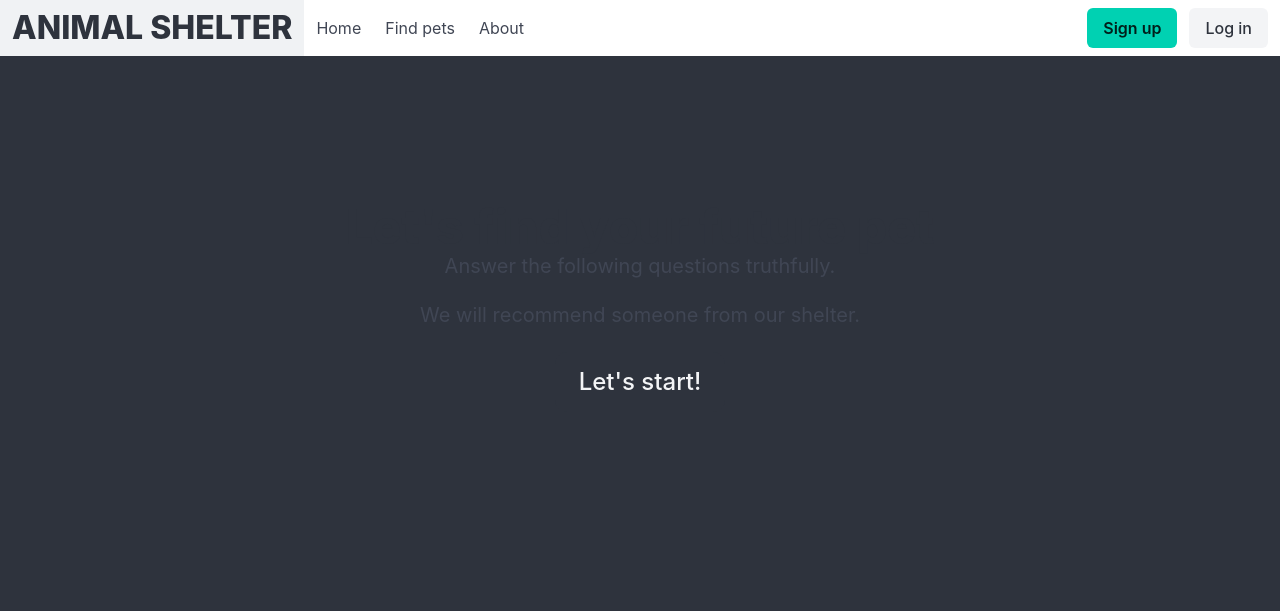
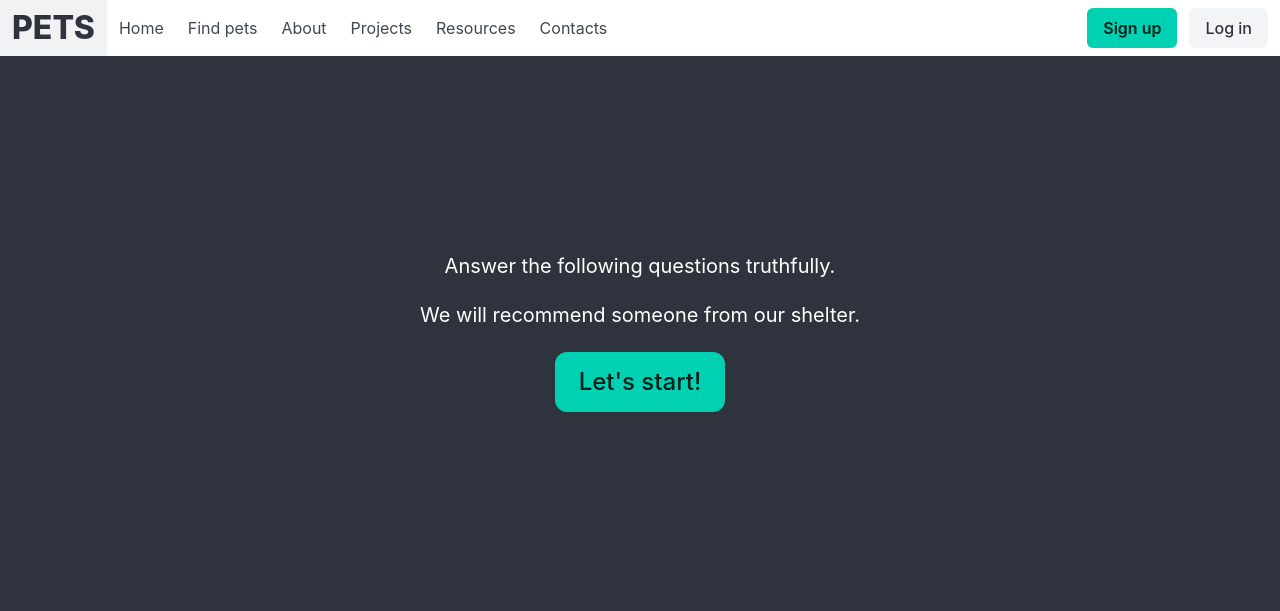
Before and after one commit to jmarkst/pet-shelter, a Flask app: page /search in a window 1280 px wide. Shown: the top 611 px of the page. Run offline with Flask 3, Linux system fonts and the light colour scheme; parts of the project's set-up code (start-up, migrations or seed data) failed here and were passed over.

Commit message:
ui changes

```diff
--- a/static/search.js
+++ b/static/search.js
@@ -124,7 +124,7 @@ function submitAnswers() {
               let keys = ["pet", "age", "sex", "size", "color"]
               for (let i = 0; i < Object.keys(data.selected_indices).length; i++) {
                 const levelDiv = document.createElement('div');
-                levelDiv.className = 'card has-background-dark';
+                levelDiv.className = 'card has-background-white';
                 console.log(indices[i])
                 console.log(db[indices[i]])
                 let pet = db[indices[i]]
--- a/templates/header.html
+++ b/templates/header.html
@@ -1,10 +1,8 @@
-<section class="section">
-    <div class="container">
-      <div class="columns is-centered">
-        <div class="column is-half">
+<nav class="navbar" role="navigation" aria-label="main navigation">
   <div class="navbar-brand">
     <a class="navbar-item" href="/">
-                  <h1 class="title">ANIMAL SHELTER</h1>
+      <h1 class="title">PETS
+      </h1>
     </a>
 
     <a role="button" class="navbar-burger" aria-label="menu" aria-expanded="false" data-target="navbarBasicExample">
@@ -14,24 +12,34 @@
       <span aria-hidden="true"></span>
     </a>
   </div>
-        </div>
-      </div>
-    </div>
-  </section>
 
-  <nav class="navbar" role="navigation" aria-label="main navigation">
   <div id="navbarBasicExample" class="navbar-menu">
     <div class="navbar-start">
       <a class="navbar-item">
         Home
       </a>
+
       <a class="navbar-item">
         Find pets
       </a>
+
       <a class="navbar-item">
         About
         </a>
+
+      <a class="navbar-item">
+        Projects
+      </a>
+
+      <a class="navbar-item">
+        Resources
+      </a>
+
+      <a class="navbar-item">
+        Contacts
+      </a>
     </div>
+
     <div class="navbar-end">
       <div class="navbar-item">
         <div class="buttons">
--- a/templates/main.html
+++ b/templates/main.html
@@ -14,7 +14,8 @@
         <nav class="navbar" role="navigation" aria-label="main navigation">
             <div class="navbar-brand">
               <a class="navbar-item" href="/">
-                <h1 class="title">QCAC</h1>
+                <h1 class="title">PETS
+                </h1>
               </a>
 
               <a role="button" class="navbar-burger" aria-label="menu" aria-expanded="false" data-target="navbarBasicExample">
@@ -69,7 +70,7 @@
           <section class="hero is-large is-dark is-fluid">
             <div class="hero-body">
               <p class="title is-1">Adopt a Pet Today.</p>
-              <p class="subtitle is-4">Find your new best friend.c</p>
+              <p class="subtitle is-4">Find your new best friend.</p>
               <div class="buttons">
                 <a class="button is-primary is-large" href="/eligibility">Take a test</a>
                 <a class="button is-dark">Browse for pets</a>
--- a/templates/takefilters.html
+++ b/templates/takefilters.html
@@ -11,57 +11,14 @@
 
     </head>
     <body class="has-background-dark has-text-white">
-        <nav class="navbar" role="navigation" aria-label="main navigation">
-            <div class="navbar-brand">
-              <a class="navbar-item" href="/">
-                <h1 class="title">ANIMAL SHELTER</h1>
-              </a>
-
-              <a role="button" class="navbar-burger" aria-label="menu" aria-expanded="false" data-target="navbarBasicExample">
-                <span aria-hidden="true"></span>
-                <span aria-hidden="true"></span>
-                <span aria-hidden="true"></span>
-                <span aria-hidden="true"></span>
-              </a>
-            </div>
-
-            <div id="navbarBasicExample" class="navbar-menu">
-              <div class="navbar-start">
-                <a class="navbar-item">
-                  Home
-                </a>
-
-                <a class="navbar-item">
-                  Find pets
-                </a>
-
-                <a class="navbar-item">
-                    About
-                  </a>
-
-              </div>
-
-              <div class="navbar-end">
-                <div class="navbar-item">
-                  <div class="buttons">
-                    <a class="button is-primary">
-                      <strong>Sign up</strong>
-                    </a>
-                    <a class="button is-light">
-                      Log in
-                    </a>
-                  </div>
-                </div>
-              </div>
-            </div>
-          </nav>
+      {% include 'header.html' %}
           <section class="hero is-medium">
             <div class="hero-body">
               <div class="block" id="card">
                 <div class="card-content container-fluid">
                   <div class="content is-hidden" id="quiz">
                     <p class="title" id="question-cat">Category</p>
-                    <p class="subtitle" id="question-text">Take this test to see if you are an eligible owner.</p>
+                    <p class="subtitle has-text-white" id="question-text">Take this test to see if you are an eligible owner.</p>
                     <div class="grid buttons" id="choicescontent">
 
                     </div>
@@ -70,15 +27,15 @@
 
                 <div class="has-text-centered title" id="ready">
                     <p class="title is-size-1">Let's find your future pet</p>
-                    <p class="subtitle">Answer the following questions truthfully.</p>
-                    <p class="subtitle">We will recommend someone from our shelter.</p>
-                    <button class="button is-dark is-large" id="start-btn">
+                    <p class="subtitle has-text-white">Answer the following questions truthfully.</p>
+                    <p class="subtitle has-text-white">We will recommend someone from our shelter.</p>
+                    <button class="button is-primary is-large" id="start-btn">
                         <strong>Let's start!</strong>
                     </button>
                 </div>
-                <div id="results" class="is-hidden">
+                <div id="results" class="is-hidden container-fluid">
                   <p class="title">Candidates</p>
-                  <p class="subtitle">Note that results may appear different from what you might prefer.</p>
+                  <p class="subtitle has-text-white ml-2">Note that results may appear different from what you might prefer.</p>
                   <div class="fixed-grid">
                     <div class="block has-text-centered is-hidden" id="noresults">
                       <p class="subtitle has-text-centered">No results.</p>
--- a/templates/taketest.html
+++ b/templates/taketest.html
@@ -19,7 +19,7 @@
                 <div class="container-fluid">
                   <div class="content is-hidden" id="quiz">
                     <p class="title" id="question-cat">Category</p>
-                    <p class="subtitle" id="question-text">Take this test to see if you are an eligible owner.</p>
+                    <p class="subtitle has-text-white" id="question-text">Take this test to see if you are an eligible owner.</p>
                     <div class="grid buttons" id="choicescontent">
 
                     </div>
@@ -28,7 +28,7 @@
 
                 <div class="has-text-centered title" id="ready">
                     <p class="title is-size-1">Are you ready?</p>
-                    <p class="subtitle">Click the button to start</p>
+                    <p class="subtitle has-text-white">Click the button to start</p>
                     <button class="button is-primary is-large" id="start-btn">
                         <strong>Let's start!</strong>
                     </button>
```
Lines whose indentation alone changed are shown as unchanged.
